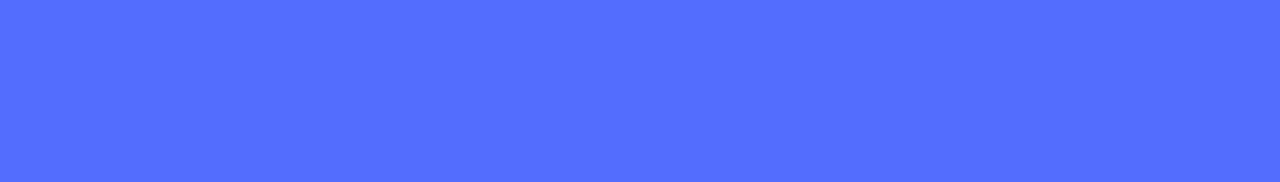
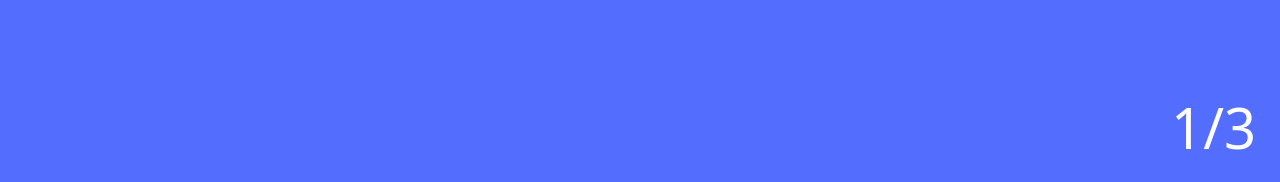
Before and after one commit to henzer/surprise-app, a Next.js app: page /sorprises/100 in a window 1280 px wide. Shown: the part 615-797 px from the top of the page. Built offline with nearby package versions, Linux system fonts and the light colour scheme.

Commit message:
Add logic to show a single page

```diff
--- /dev/null
+++ b/components/counter.js
@@ -0,0 +1,16 @@
+import styles from './counter.module.css';
+import cn from 'classnames';
+
+const counter = ({ current, total }) => {
+
+  return (
+    <div className={styles.counter}>
+      <h1 className={cn({
+        'display-4 m-4': true,
+        'd-none': total === 1,
+      })}>{`${current}/${total}`}</h1>
+    </div>
+  );
+};
+
+export default counter;
--- /dev/null
+++ b/components/counter.module.css
@@ -0,0 +1,6 @@
+.counter {
+  position: absolute;
+  right: 0;
+  bottom: 0;
+  color: white;
+}
--- a/package.json
+++ b/package.json
@@ -8,6 +8,7 @@
   },
   "dependencies": {
     "bootstrap": "^5.1.3",
+    "classnames": "^2.3.1",
     "next": "latest",
     "react": "17.0.2",
     "react-dom": "17.0.2",
--- a/pages/sorprises/[id].js
+++ b/pages/sorprises/[id].js
@@ -3,6 +3,8 @@ import data from '../../utils/data.json';
 import 'bootstrap/dist/css/bootstrap.css';
 import { useEffect, useState } from 'react';
 import { MdCake, MdEmojiEmotions, MdFlightTakeoff, MdInfo, MdStarRate, MdReportProblem } from "react-icons/md";
+import Counter from '../../components/counter';
+import cn from 'classnames';
 
 const iconMap = {
   'cake': <MdCake size='5em' color='white'/>,
@@ -20,6 +22,7 @@ const Surprise = (props) => {
   const { id } = router.query;
   const { messages } = props;
   const [active, setActive] = useState(0);
+  const total = messages.length;
 
   const styleFullScreen = {
     position: 'absolute',
@@ -34,7 +37,7 @@ const Surprise = (props) => {
     justifyContent: 'center',
     alignItems: 'center',
     height: '100%',
-    margin: '0 50px'
+    margin: '0 40px'
   };
 
   const clickRight = () => {
@@ -73,18 +76,28 @@ const Surprise = (props) => {
     });
   };
 
+  const controlClassesPrev = cn({
+    'carousel-control-prev': true,
+    'd-none': total === 1,
+  });
+  const controlClassesNext = cn({
+    'carousel-control-next': true,
+    'd-none': total === 1,
+  });
+
   // return messages.map((message, index) => (<p key={index}>{message}</p>));
   return (
     <>
       <div id="carouselControls" className='carousel slide' data-ride='carousel' style={styleFullScreen}>
         <div className='carousel-inner' style={styleFullScreen}>
           {getItems()}
-          <a className="carousel-control-prev" href="#" onClick={() => clickRight()} role="button" data-slide="prev">
+          <a className={controlClassesPrev} href="#" onClick={() => clickLeft()} role="button" data-slide="prev">
             <span className="carousel-control-prev-icon" ariaidden="true"></span>
           </a>
-          <a className="carousel-control-next" href="#" onClick={() => clickRight()} role="button" data-slide="next">
+          <a className={controlClassesNext} href="#" onClick={() => clickRight()} role="button" data-slide="next">
             <span className="carousel-control-next-icon" aria-hidden="true"></span>
           </a>
+          <Counter current={active + 1} total={total} />
         </div>
       </div>
     </>
--- a/utils/data.json
+++ b/utils/data.json
@@ -31,12 +31,6 @@
         "body": "Espero que te la estes pasando muy bien. Te deseo lo mejor y que cumplas muchos años más.",
         "backgroundColor": "#536DFE",
         "icon": "cake"
-      },
-      {
-        "title": "Feliz cumpleaños!!!",
-        "body": "Espero que te la estes pasando muy bien. Te deseo lo mejor y que cumplas muchos años más.",
-        "backgroundColor": "#536DFE",
-        "icon": "cake"
       }
     ],
     "errorMessages": [
```
Also changed, not shown: 1 other file (tests, documents, lock files or other folders).
